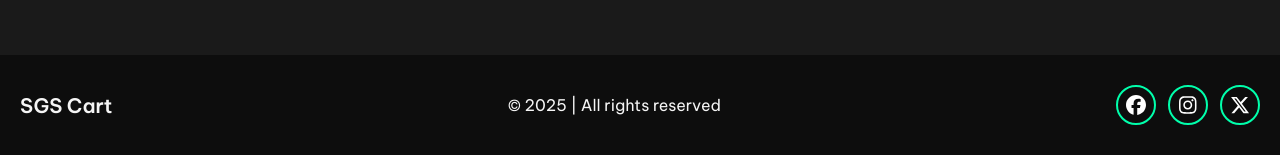
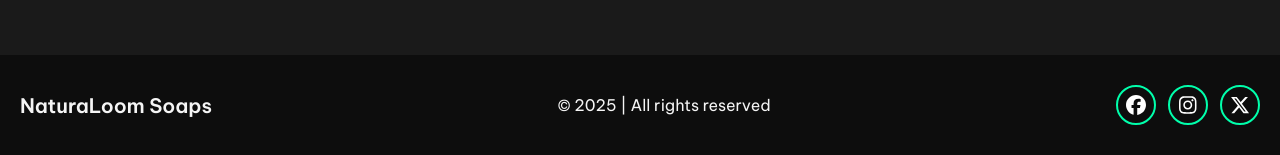
Before and after one commit to Vanshdeveloper/quickkart, a plain HTML site: page index.html in a window 1280 px wide. Shown: the part 2018-2173 px from the top of the page. Drawn offline with Linux system fonts and the light colour scheme.

Commit message:
Update index.html

```diff
--- a/index.html
+++ b/index.html
@@ -102,7 +102,7 @@
 
     <footer>
         <div id="logo">
-            <h2>SGS Cart</h2>
+            <h2>NaturaLoom Soaps</h2>
         </div>
         <div class="copyright">&copy; 2025 | All rights reserved</div>
         <div class="social-links">
```
